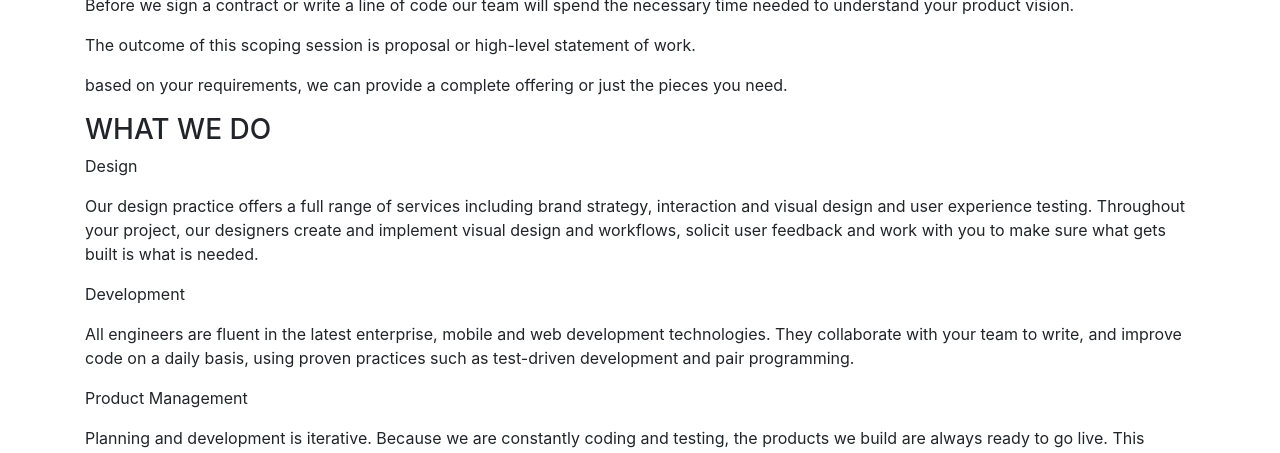
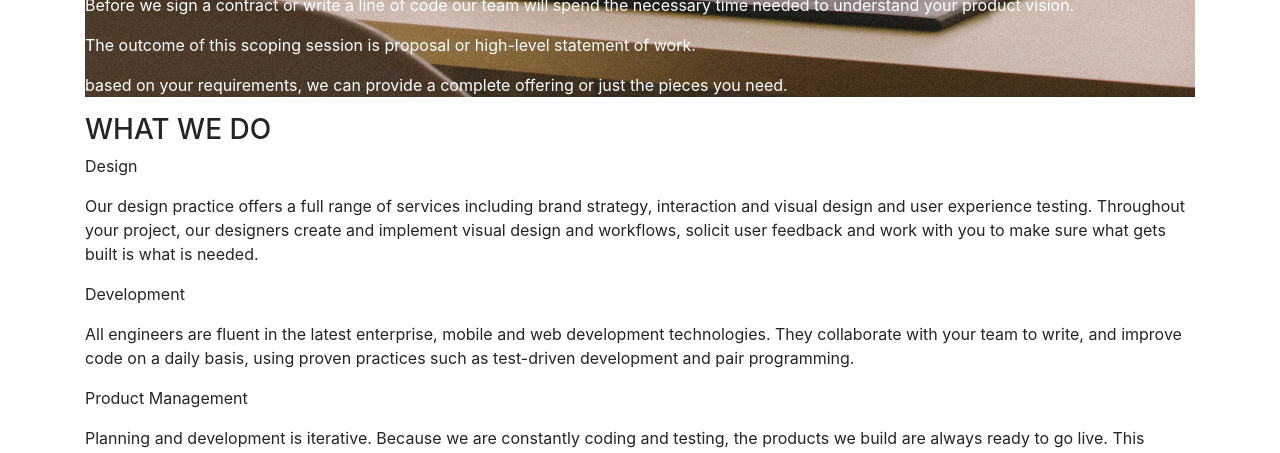
Before and after one commit to muhindokiro/DelaniStudio, a plain HTML site: page index.html in a window 1280 px wide. Shown: the part 647-1100 px from the top of the page. Drawn offline with nearby package versions, Linux system fonts and the light colour scheme.

Commit message:
add backgroung image in the about us section

```diff
--- a/css/styles.css
+++ b/css/styles.css
@@ -31,3 +31,9 @@
 .abt{
   text-align: center;
 }
+.p2{
+  background-image: url(../images/background/bg2.jpg);
+  background-position: center;
+  background-size: cover;
+  color: white;
+}
```
